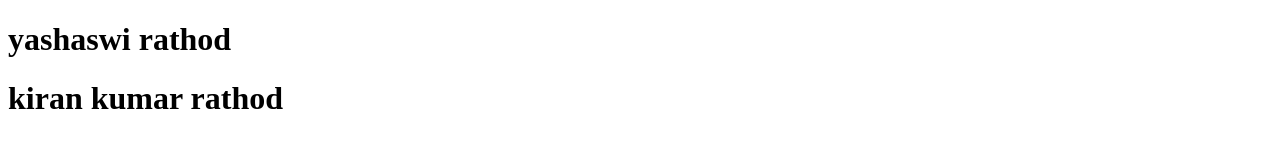
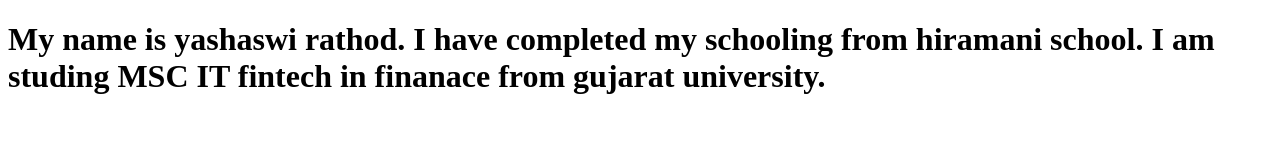
Before and after one commit to yashaswi13/yashaswi_76, a plain HTML site: page index.html in a window 1280 px wide. Drawn offline with Linux system fonts and the light colour scheme.

Commit message:
second commit

```diff
--- a/index.html
+++ b/index.html
@@ -6,7 +6,9 @@
     <title>Document</title>
 </head>
 <body>
-    <h1>yashaswi rathod</h1>
-    <h1>kiran kumar rathod</h1>
+    <h1>My name is yashaswi rathod.
+        I have completed my schooling from hiramani school.
+        I am studing MSC IT fintech in finanace from gujarat university.
+    </h1>
 </body>
 </html>
```
